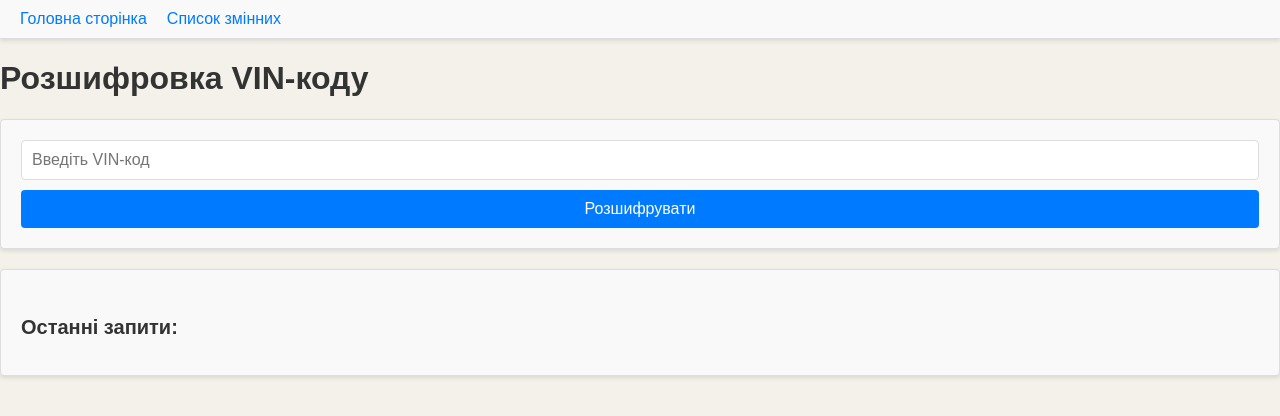
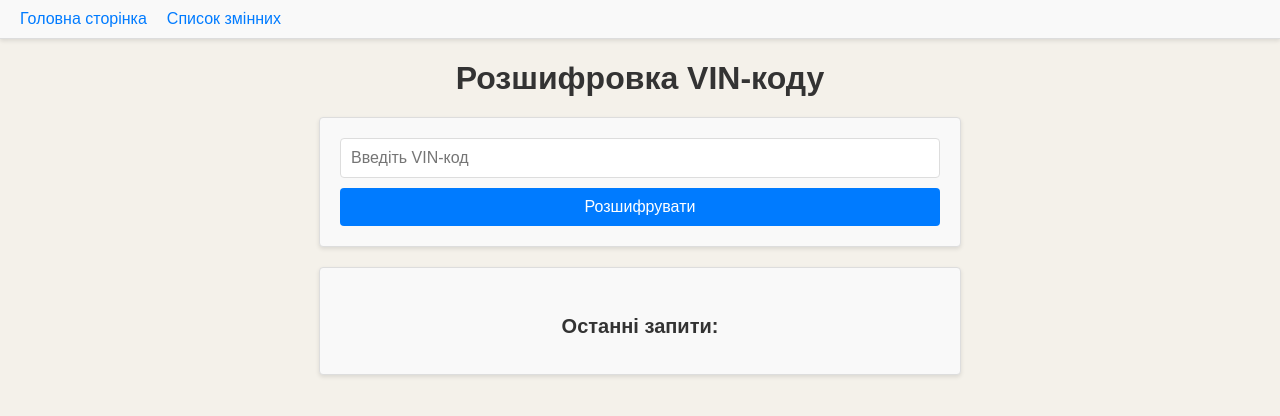
Before and after one commit to klima3775/VIN-DECODER, a React (Create React App) app: page / in a window 1280 px wide. Shown: the top 416 px of the page. Built offline with nearby package versions, Linux system fonts and the light colour scheme.

Commit message:
Centring content

```diff
--- a/src/components/DecodeResults/DecodeResults.scss
+++ b/src/components/DecodeResults/DecodeResults.scss
@@ -1,8 +1,4 @@
-$font-family: Arial, sans-serif;
-$color: #333;
-$border-color: #ddd;
-$background-color: #f9f9f9;
-$box-shadow: 0 2px 4px rgba(0, 0, 0, 0.1);
+@import "../../uiKit/uiKit";
 
 .decode-results {
   font-family: $font-family;
--- a/src/components/Header/Header.scss
+++ b/src/components/Header/Header.scss
@@ -1,4 +1,4 @@
-@import "../../uiKit/variables";
+@import "../../uiKit/uiKit";
 
 .header {
   font-family: $font-family;
--- a/src/components/LastDecodes/LastDecodes.scss
+++ b/src/components/LastDecodes/LastDecodes.scss
@@ -1,4 +1,4 @@
-@import "../../uiKit/variables";
+@import "../../uiKit/uiKit";
 
 .last-decodes {
   font-family: $font-family;
--- a/src/components/Loader/loader.scss
+++ b/src/components/Loader/loader.scss
@@ -1,4 +1,4 @@
-@import "../../uiKit/variables";
+@import "../../uiKit/uiKit";
 
 .loader {
   font-size: $font-size;
--- a/src/components/VariableDetails/VariableDetail.scss
+++ b/src/components/VariableDetails/VariableDetail.scss
@@ -1,4 +1,4 @@
-@import "../../uiKit/variables";
+@import "../../uiKit/uiKit";
 
 .variable-detail {
   font-family: $font-family;
@@ -9,6 +9,7 @@
   background-color: $background-color;
   box-shadow: $box-shadow;
   margin-top: 20px;
+  text-align: center;
 
   h1 {
     font-size: 32px;
--- a/src/components/VarieblesList/VariablesList.scss
+++ b/src/components/VarieblesList/VariablesList.scss
@@ -1,4 +1,4 @@
-@import "../../uiKit/variables";
+@import "../../uiKit/uiKit";
 
 .variables-list {
   font-family: $font-family;
@@ -8,6 +8,8 @@
   border-radius: 4px;
   background-color: $background-color;
   box-shadow: $box-shadow;
+  margin-top: 20px;
+  text-align: center;
 
   h3 {
     font-size: 24px;
@@ -17,6 +19,7 @@
   ul {
     list-style-type: none;
     padding: 0;
+    text-align: left;
   }
 
   li {
@@ -35,7 +38,7 @@
 }
 
 .error {
-  color: red;
+  color: $error-color;
   font-size: 16px;
   margin-top: 20px;
 }
--- a/src/components/VinForm/VinForm.scss
+++ b/src/components/VinForm/VinForm.scss
@@ -1,4 +1,4 @@
-@import "../../uiKit/variables";
+@import "../../uiKit/uiKit";
 
 .vin-form {
   font-family: $font-family;
--- a/src/pages/Home/Home.jsx
+++ b/src/pages/Home/Home.jsx
@@ -1,6 +1,7 @@
 import React, { useState } from "react";
 import VinForm from "../../components/VinForm/VinForm";
 import LastDecodes from "../../components/LastDecodes/LastDecodes";
+import "./Home.scss";
 
 const Home = () => {
   const [lastQueries, setLastQueries] = useState([]);
@@ -11,7 +12,7 @@ const Home = () => {
   };
 
   return (
-    <div>
+    <div className="Home">
       <h1>Розшифровка VIN-коду</h1>
       <VinForm onVinSubmit={handleVinSubmit} />
       <LastDecodes
--- /dev/null
+++ b/src/pages/Home/Home.scss
@@ -0,0 +1,20 @@
+@import "../../uiKit/uiKit";
+
+.Home {
+  text-align: center;
+
+  h1 {
+    font-family: $font-family;
+    color: $color;
+    margin-bottom: 20px;
+  }
+  .vin-form,
+  .last-decodes {
+    margin: 0 auto;
+    max-width: 600px;
+  }
+
+  .last-decodes {
+    margin-top: 20px;
+  }
+}
--- /dev/null
+++ b/src/pages/Variables/Variable.scss
@@ -0,0 +1 @@
+@import "../../uiKit/uiKit";
--- a/src/pages/Variables/Variables.jsx
+++ b/src/pages/Variables/Variables.jsx
@@ -1,9 +1,10 @@
 import React from "react";
 import VariablesList from "../../components/VarieblesList/VariablesList";
+import "./Variables.scss";
 
 const Variables = () => {
   return (
-    <div>
+    <div className="Variables">
       <h1>Список усіх змінних</h1>
       <VariablesList />
     </div>
```
Also changed, not shown: src/uiKit/uiKit.scss (renamed from src/uiKit/variables.scss).
